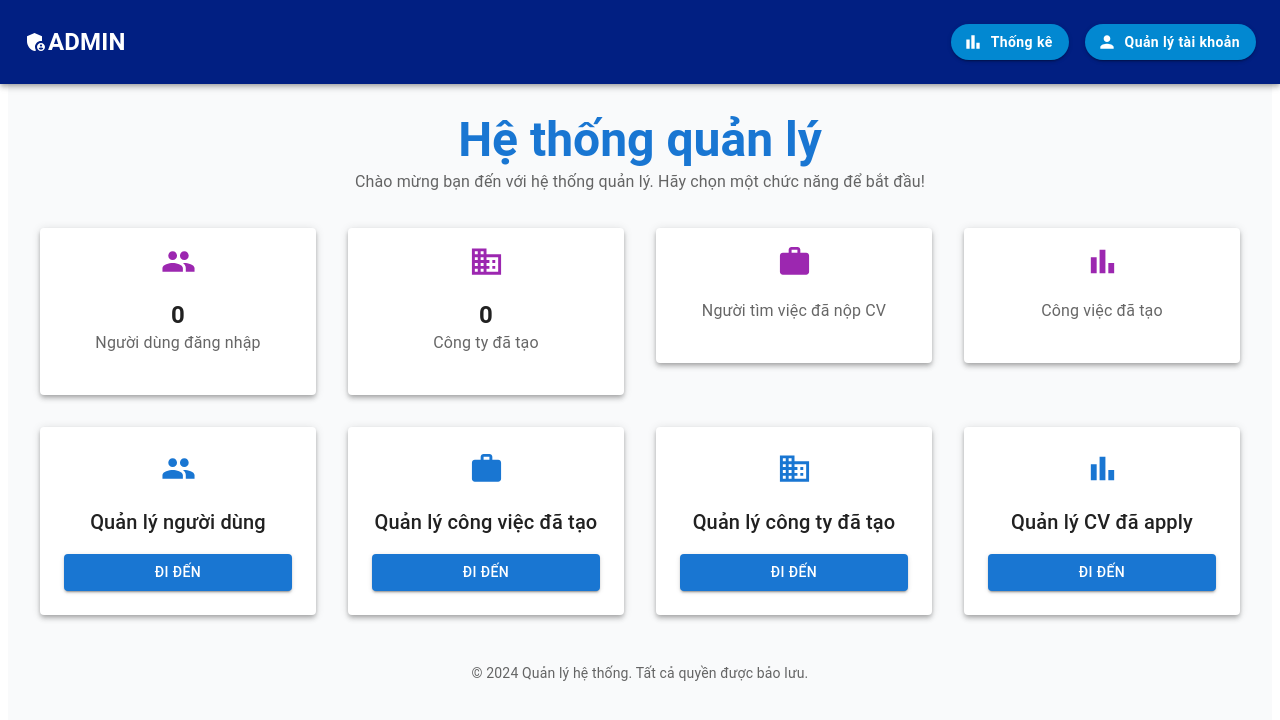
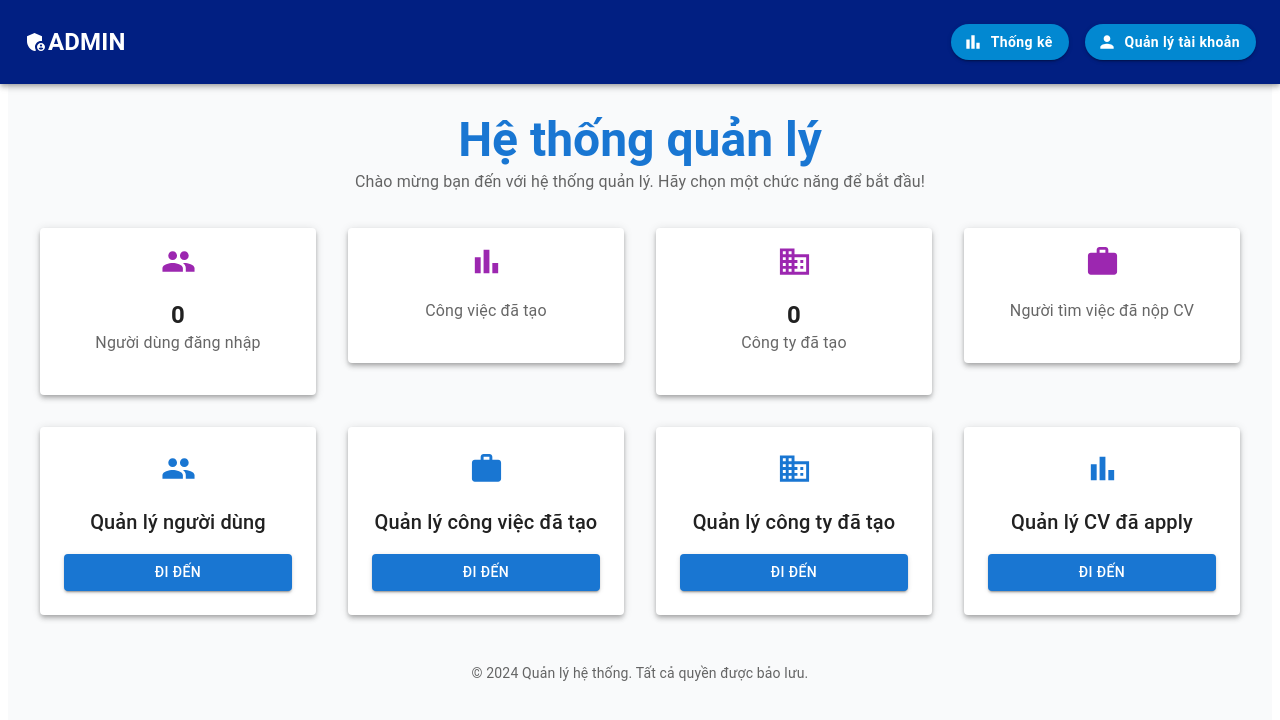
Before and after one commit to Son16092003/admin, a Next.js app: page / in a window 1280 px wide. Shown: the top 720 px of the page. Built offline with nearby package versions, Linux system fonts and the light colour scheme; no server answers.

Commit message:
kh co gi thay doi

```diff
--- a/app/page.tsx
+++ b/app/page.tsx
@@ -79,9 +79,9 @@ export default function Home({ children }: { children: React.ReactNode }) {
 
   const statistics = [
     { title: "Người dùng đăng nhập", value: userCount, icon: <PeopleIcon color="secondary" fontSize="large" /> },
+    { title: "Công việc đã tạo", value: jobs, icon: <BarChartIcon color="secondary" fontSize="large" /> },
     { title: "Công ty đã tạo", value: companyCount, icon: <BusinessIcon color="secondary" fontSize="large" /> },
     { title: "Người tìm việc đã nộp CV", value: applications, icon: <WorkIcon color="secondary" fontSize="large" /> },
-    { title: "Công việc đã tạo", value: jobs, icon: <BarChartIcon color="secondary" fontSize="large" /> },
   ];
   return (
     <Box sx={{ bgcolor: "#f9fafb", minHeight: "100vh", p: 4 }}>
```
